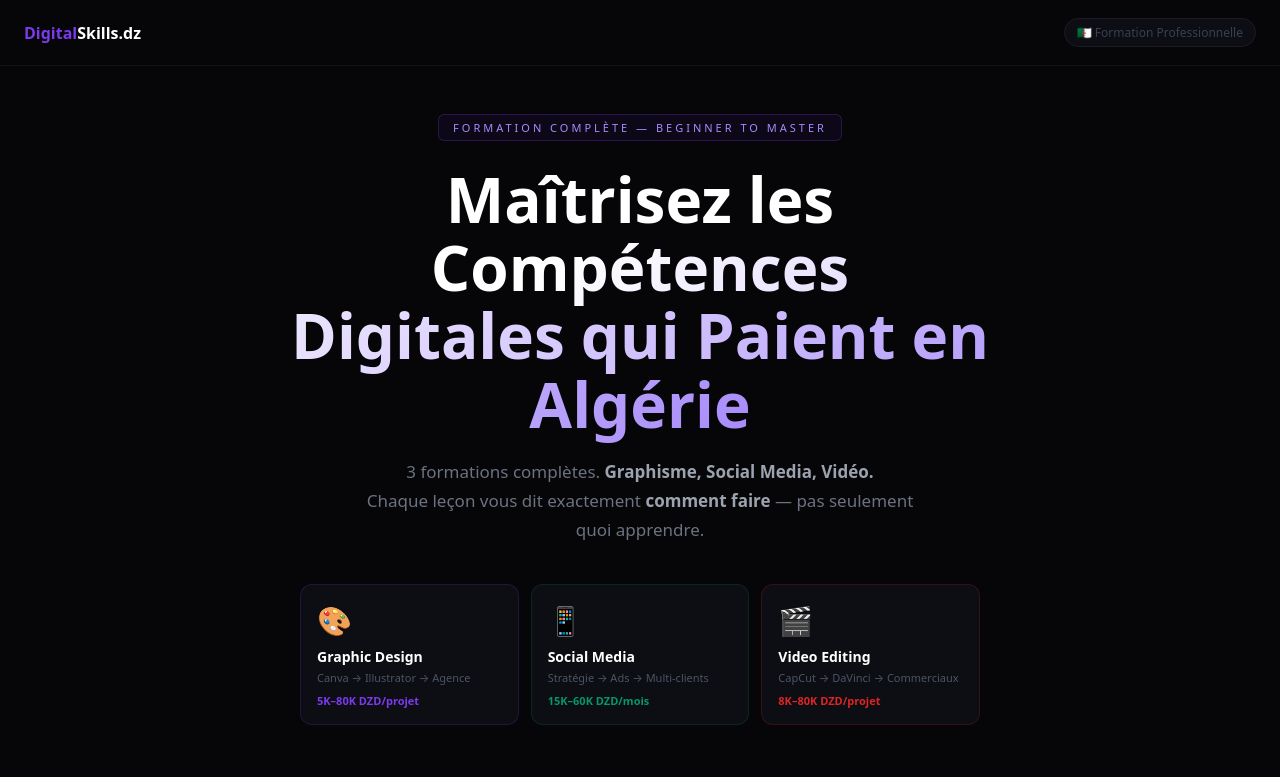
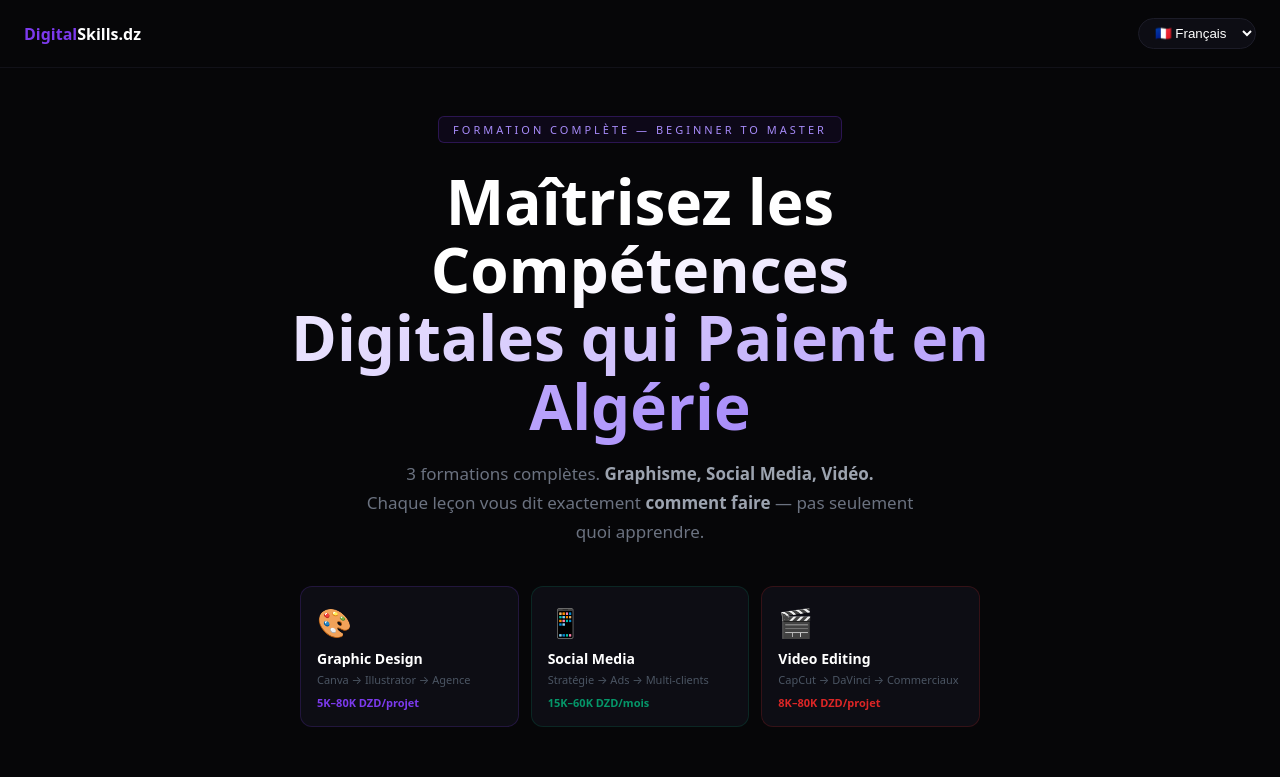
Before and after one commit to apolo-99s/my-digital-skills-academy-, a React (Create React App) app: page / in a window 1280 px wide. Shown: the top 777 px of the page. Built offline with nearby package versions, Linux system fonts and the light colour scheme.

Commit message:
Update App.js

```diff
--- a/src/App.js
+++ b/src/App.js
@@ -1,5 +1,6 @@
-import { useState } from "react";
+import { useState, useEffect } from "react";
 import Academy from "./Academy";
+import { translations } from "./translations";
 
 const VALID_CODES = [
   "DZSKILL2025",
@@ -18,6 +19,17 @@ function Landing({ onEnter }) {
   const [code, setCode] = useState("");
   const [error, setError] = useState("");
   const [loading, setLoading] = useState(false);
+const [language, setLanguage] = useState(
+  localStorage.getItem("language") || "fr"
+);
+
+const t = translations[language];
+
+useEffect(() => {
+  localStorage.setItem("language", language);
+  document.documentElement.lang = language;
+  document.documentElement.dir = language === "ar" ? "rtl" : "ltr";
+}, [language]);
 
   const handleAccess = () => {
     const trimmed = code.trim().toUpperCase();
@@ -47,9 +59,22 @@ function Landing({ onEnter }) {
         <div style={{ fontWeight: 800, fontSize: 16, color: "#fff" }}>
           <span style={{ color: "#7C3AED" }}>Digital</span>Skills.dz
         </div>
-        <div style={{ fontSize: 12, color: "#374151", background: "#0D0D14", border: "1px solid #1C1C28", borderRadius: 20, padding: "5px 12px" }}>
-          🇩🇿 Formation Professionnelle
-        </div>
+      <select
+  value={language}
+  onChange={(e) => setLanguage(e.target.value)}
+  style={{
+    background: "#0D0D14",
+    color: "#fff",
+    border: "1px solid #1C1C28",
+    borderRadius: 20,
+    padding: "6px 12px",
+    cursor: "pointer"
+  }}
+>
+  <option value="fr">🇫🇷 Français</option>
+  <option value="ar">🇩🇿 العربية</option>
+  <option value="en">🇬🇧 English</option>
+</select>
       </nav>
 
       <div style={{ flex: 1, display: "flex", flexDirection: "column", alignItems: "center", justifyContent: "center", padding: "48px 20px", textAlign: "center" }}>
```
